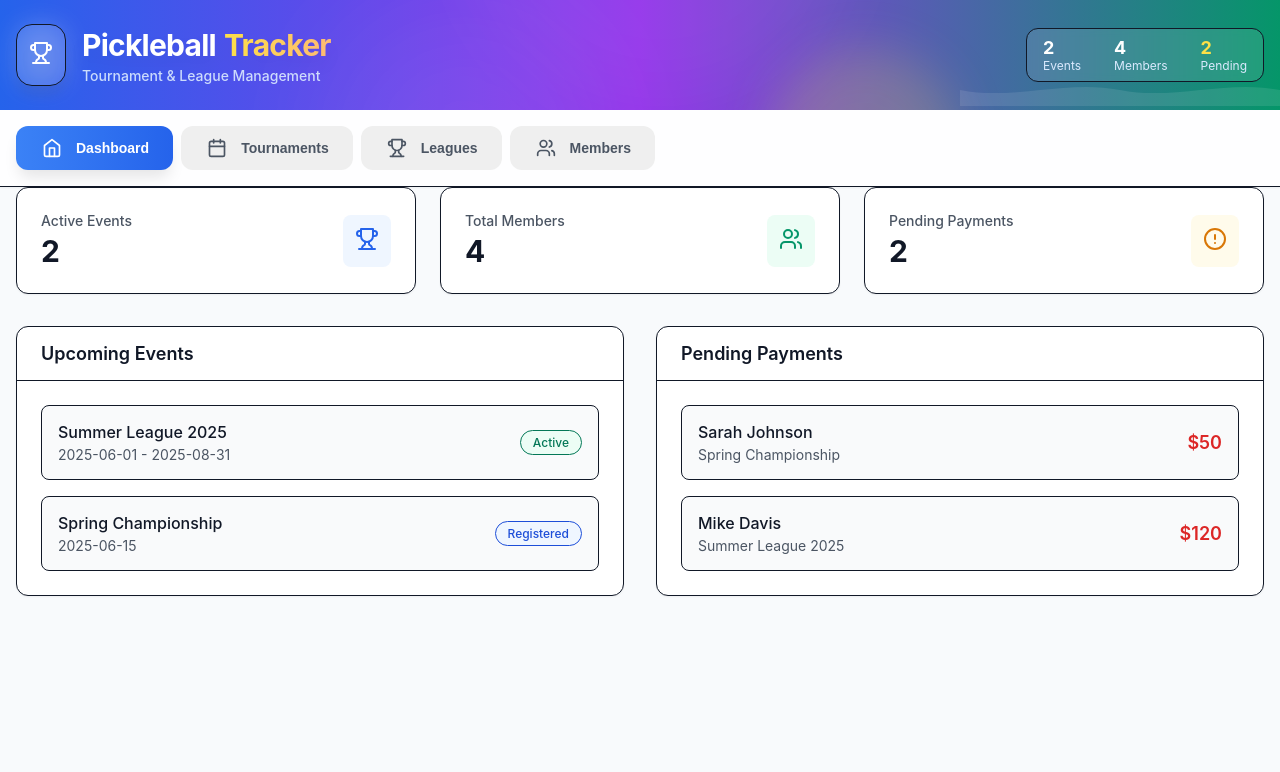
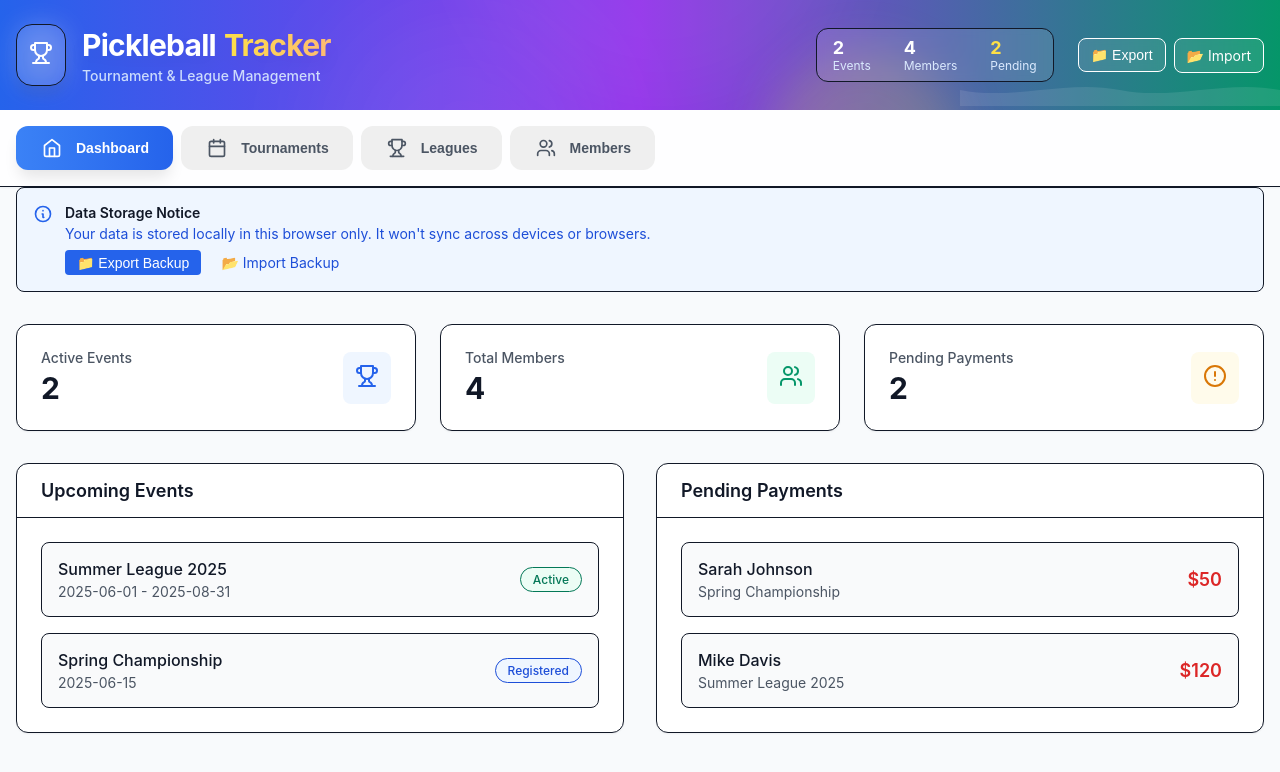
Before and after one commit to rtmakatura/pickleball-tracker, a React (Create React App) app: page / in a window 1280 px wide. Shown: the top 772 px of the page. Built offline with nearby package versions, Linux system fonts and the light colour scheme; the HTML template or start-up script is replaced by a standard one.

Commit message:
Update App.js

```diff
--- a/src/App.js
+++ b/src/App.js
@@ -233,6 +233,48 @@ const PickleballTracker = () => {
     if (confirm(`Are you sure you want to delete "${member?.name}"? This action cannot be undone.`)) {
       setMembers(members.filter(m => m.id !== id));
     }
+  };
+
+  // Export/Import functionality
+  const exportData = () => {
+    const dataToExport = {
+      members,
+      tournaments,
+      leagues,
+      exportDate: new Date().toISOString()
+    };
+
+    const dataStr = JSON.stringify(dataToExport, null, 2);
+    const dataBlob = new Blob([dataStr], { type: 'application/json' });
+
+    const link = document.createElement('a');
+    link.href = URL.createObjectURL(dataBlob);
+    link.download = `pickleball-data-${new Date().toISOString().split('T')[0]}.json`;
+    link.click();
+  };
+
+  const importData = (event) => {
+    const file = event.target.files[0];
+    if (!file) return;
+
+    const reader = new FileReader();
+    reader.onload = (e) => {
+      try {
+        const importedData = JSON.parse(e.target.result);
+
+        if (importedData.members) setMembers(importedData.members);
+        if (importedData.tournaments) setTournaments(importedData.tournaments);
+        if (importedData.leagues) setLeagues(importedData.leagues);
+
+        alert('Data imported successfully!');
+      } catch (error) {
+        alert('Error importing data. Please check the file format.');
+      }
+    };
+    reader.readAsText(file);
+
+    // Reset file input
+    event.target.value = '';
   };
 
   // Quick payment status update function
@@ -287,6 +329,41 @@ const PickleballTracker = () => {
 
     return (
       <div className="space-y-8">
+        {/* Data Storage Notice */}
+        <div className="bg-blue-50 border border-blue-200 rounded-lg p-4">
+          <div className="flex items-start gap-3">
+            <div className="p-1 bg-blue-100 rounded">
+              <svg className="h-5 w-5 text-blue-600" fill="none" stroke="currentColor" viewBox="0 0 24 24">
+                <path strokeLinecap="round" strokeLinejoin="round" strokeWidth={2} d="M13 16h-1v-4h-1m1-4h.01M21 12a9 9 0 11-18 0 9 9 0 0118 0z" />
+              </svg>
+            </div>
+            <div className="flex-1">
+              <h4 className="text-sm font-semibold text-blue-800 mb-1">Data Storage Notice</h4>
+              <p className="text-sm text-blue-700 mb-2">
+                Your data is stored locally in this browser only. It won't sync across devices or browsers.
+              </p>
+              <div className="flex flex-wrap gap-2">
+                <button
+                  onClick={exportData}
+                  className="px-3 py-1 bg-blue-600 text-white rounded text-sm hover:bg-blue-700 transition-colors"
+                >
+                  📁 Export Backup
+                </button>
+
+                <label className="px-3 py-1 bg-blue-100 text-blue-700 rounded text-sm hover:bg-blue-200 transition-colors cursor-pointer">
+                  📂 Import Backup
+                  <input
+                    type="file"
+                    accept=".json"
+                    onChange={importData}
+                    className="hidden"
+                  />
+                </label>
+              </div>
+            </div>
+          </div>
+        </div>
+
         <div className="grid grid-cols-1 md:grid-cols-3 gap-6">
           <div className="bg-white rounded-xl shadow-sm border border-gray-100 p-6 hover:shadow-md transition-shadow">
             <div className="flex items-center justify-between">
@@ -1305,6 +1382,28 @@ const PickleballTracker = () => {
                   </div>
                   <div className="text-xs text-blue-100">Pending</div>
                 </div>
+              </div>
+
+              {/* Data Management Buttons */}
+              <div className="flex items-center gap-2">
+                <button
+                  onClick={exportData}
+                  className="px-3 py-2 bg-white/10 backdrop-blur-sm rounded-lg border border-white/20 text-white text-sm hover:bg-white/20 transition-colors"
+                  title="Export all data as backup file"
+                >
+                  📁 Export
+                </button>
+
+                <label className="px-3 py-2 bg-white/10 backdrop-blur-sm rounded-lg border border-white/20 text-white text-sm hover:bg-white/20 transition-colors cursor-pointer"
+                     title="Import data from backup file">
+                  📂 Import
+                  <input
+                    type="file"
+                    accept=".json"
+                    onChange={importData}
+                    className="hidden"
+                  />
+                </label>
               </div>
             </div>
           </div>
```
